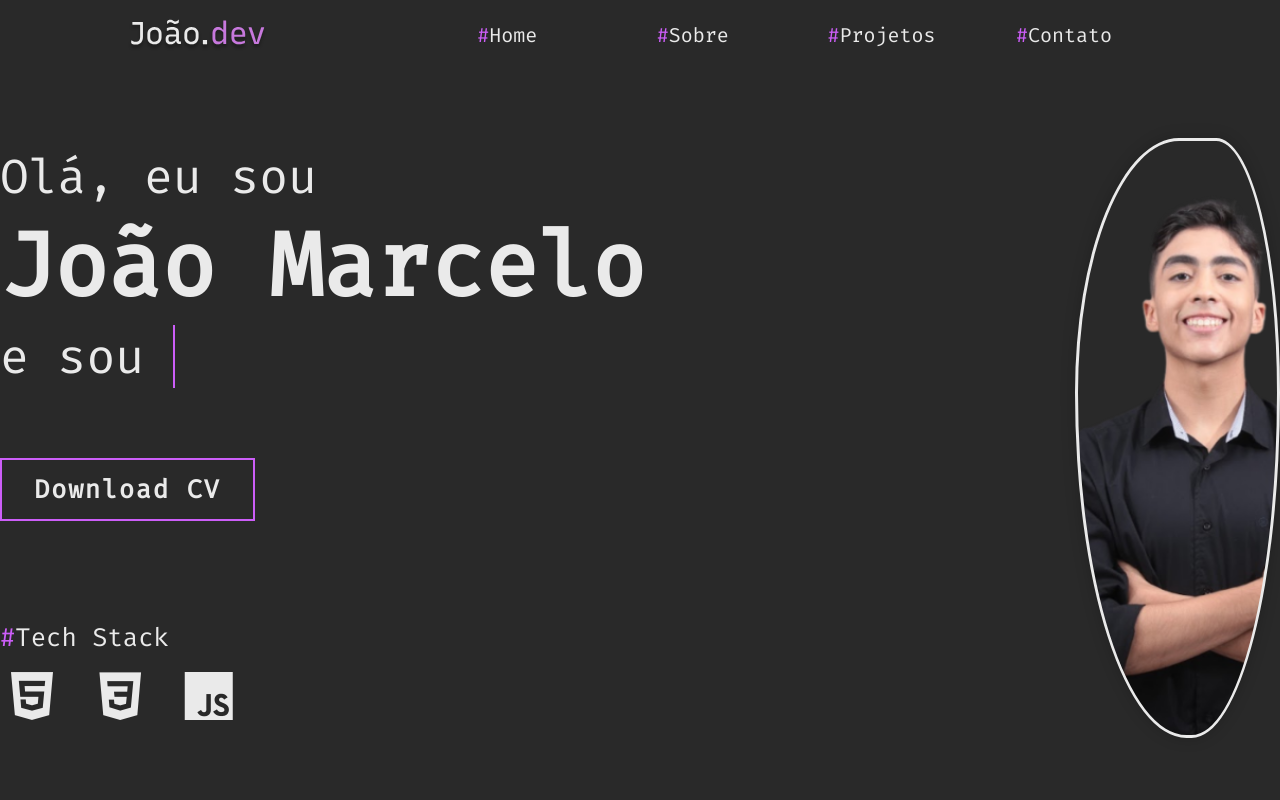
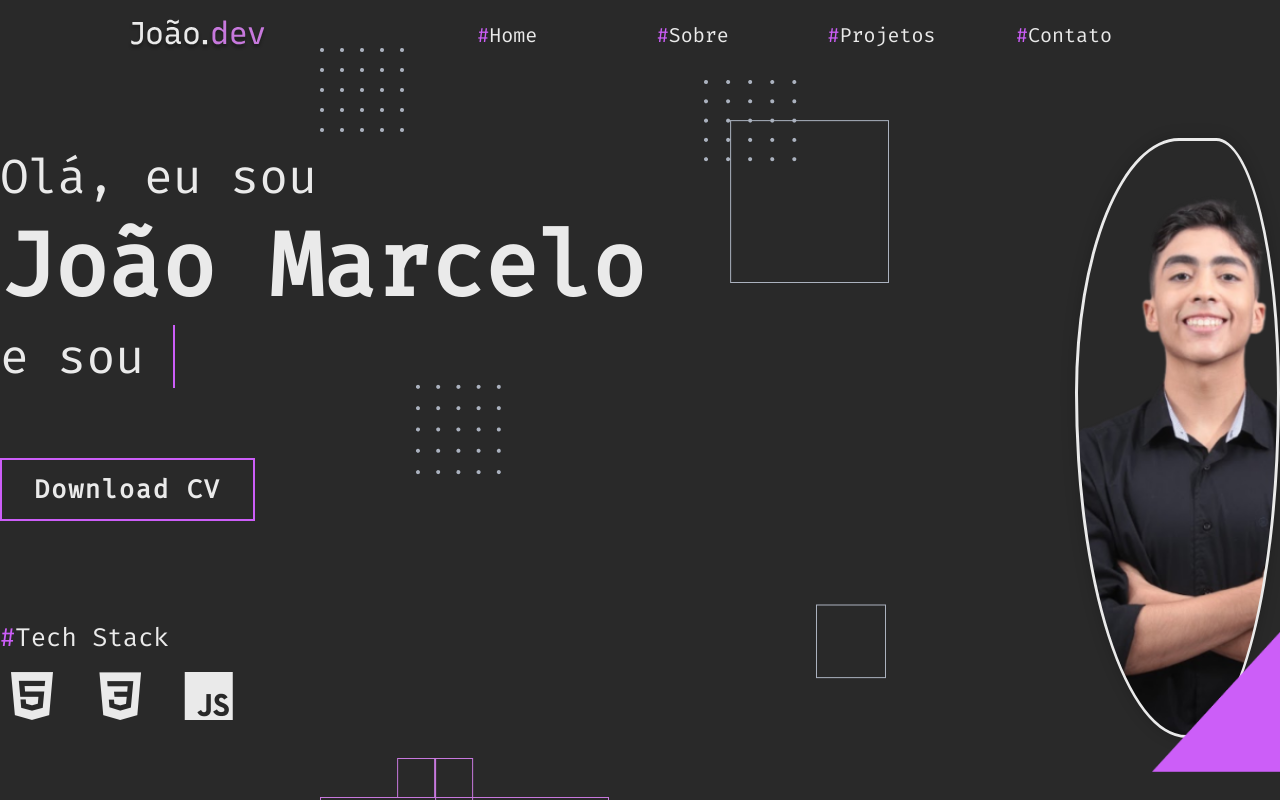
Before and after one commit to JocaCavalcanti/Portifolio, a plain HTML site: page index.html in a window 1280 px wide. Drawn offline with nearby package versions, Linux system fonts and the light colour scheme.

Commit message:
:lipstick: feat: Adicionando imagens fixas na página

```diff
--- a/index.html
+++ b/index.html
@@ -55,5 +55,21 @@
             </div>
         </section>
     </header>
+
+    <div class="image-container">
+        <img src="/assets/Group 36.png" alt="Imagem" class="centered-image">
+    </div>
+
+    <div class="image-container2">
+        <img src="/assets/Group 37.png" alt="Imagem" class="centered-image2">
+    </div>
+
+    <div class="image-container3">
+        <img src="/assets/retangle.png" alt="Imagem" class="centered-image3">
+    </div>
+
+    <div class="image-container4">
+        <img src="/assets/Dots.png" alt="Imagem" class="centered-image4">
+    </div>
 </body>
 </html>
--- a/style.css
+++ b/style.css
@@ -8,7 +8,7 @@
 body{
     background: #292929;
     color: #EAEAEA;
-
+    height: 100%;
 }
 
 html{
@@ -328,3 +328,50 @@ button {
 .text-home-content{
     overflow: hidden;
 }
+
+
+.image-container {
+    position: fixed;
+    top: 48%;
+    left: 25%;
+}
+
+.centered-image {
+    max-width: 100%;
+    max-height: 100%;
+}
+
+
+.image-container2{
+    position: fixed;
+    top: 10%;
+    left: 55%;
+}
+
+.centered-image2{
+    max-width: 100%;
+    max-height: 100%;
+}
+
+.image-container3{
+    position: fixed;
+    top: 79%;
+    left: 90%;
+
+}
+
+.centered-image3{
+    max-width: 100%;
+    max-height: 100%;
+}
+
+.image-container4{
+    position: fixed;
+    top: 10%;
+    left: 55%;
+}
+.centered-image4{
+    position: fixed;
+    top: 6%;
+    left: 25%;
+}
```
Also changed, not shown: assets/Dots.png (added), assets/Group 36.png (added), assets/Group 37.png (added), assets/retangle.png (added).
